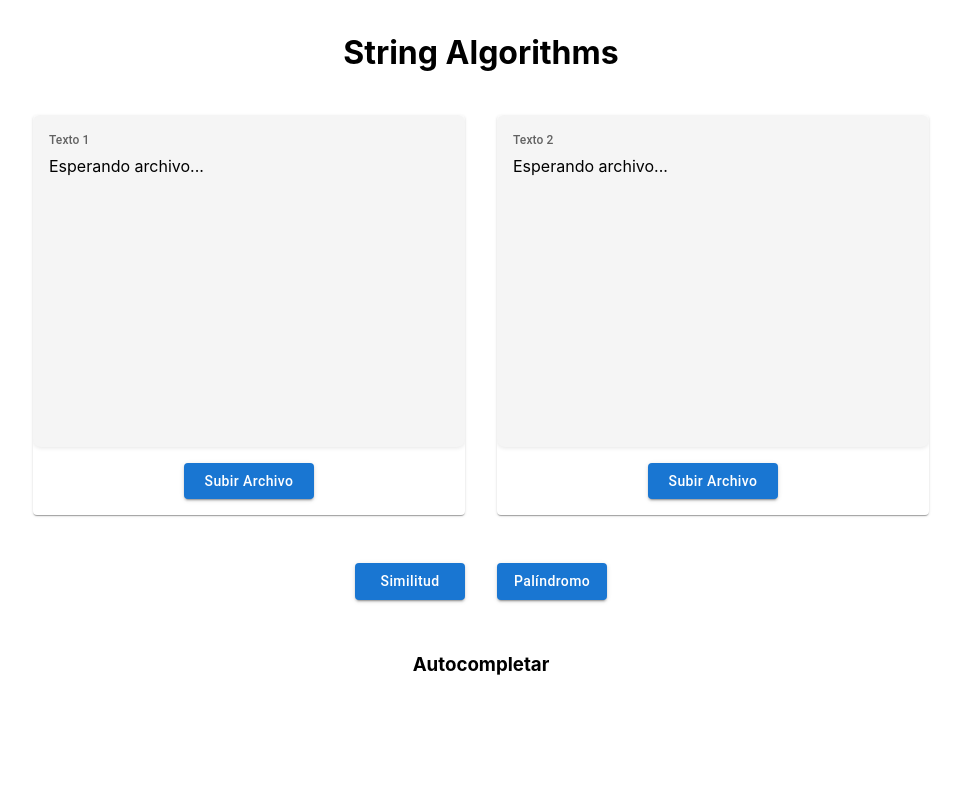
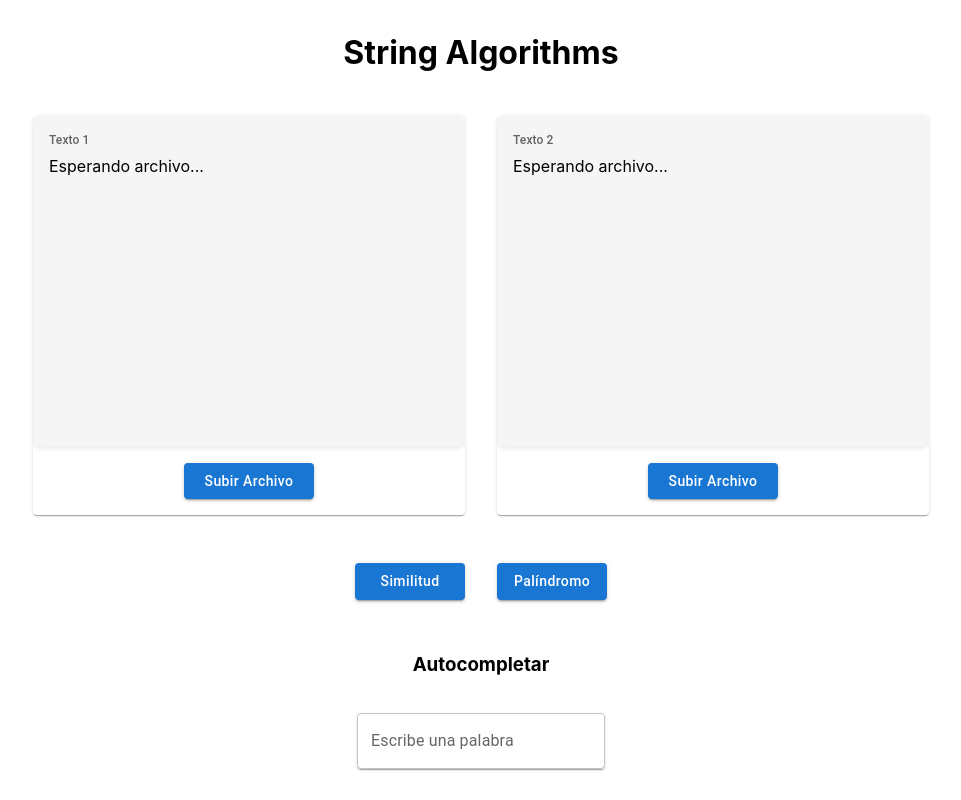
Before and after one commit to JimenaCarmona2/String-Algorithms-UI, a React (Vite) app in the folder string-algorithms-app/: page / in a window 1280 px wide. Shown: the whole page, without its empty margins (159-1120 px from the left). Built offline with nearby package versions, Linux system fonts and the light colour scheme.

Commit message:
Componente final de SearchBar que recibe las palabras del archivo de texto y el componente se agregó a App.tsx

```diff
--- a/string-algorithms-app/src/App.tsx
+++ b/string-algorithms-app/src/App.tsx
@@ -20,7 +20,7 @@ function App() {
   const [text2Content, setText2Content] = React.useState<string>('Esperando archivo...');
 
   // Convierte fileContent1 en un arreglo de palabras
-  const arrayOfWords = fileContent1.split('\n').map((line) => line.trim());
+  const arrayOfWords = fileContent1.split(/\s+/).map((word) => word.trim()).filter((word) => word.length > 0);
 
   return (
     <div className='column'>
@@ -50,7 +50,7 @@ function App() {
         <h3>Autocompletar</h3>
         <Card sx={{margin: '16px'}}>
           <div className='column'>
-
+            <SearchBar arrayOfWords={arrayOfWords}></SearchBar>
           </div>
         </Card>
     </div>
--- a/string-algorithms-app/src/components/SearchBar.tsx
+++ b/string-algorithms-app/src/components/SearchBar.tsx
@@ -1,6 +1,35 @@
 import React from 'react';
-import { Autocomplete } from "../components/Autocomplete";
+import TextField from '@mui/material/TextField';
+import { Autocomplete } from '../components/Autocomplete';
 
-export default function SearchBar() {
+interface SearchBarProps {
+  arrayOfWords: string[];
+}
 
-}
+const SearchBar: React.FC<SearchBarProps> = ({ arrayOfWords }) => {
+  const [searchTerm, setSearchTerm] = React.useState(''); // Input del usuario
+  const matchingWords = Autocomplete(searchTerm, arrayOfWords);
+
+  return (
+    <div>
+      <TextField
+        id="outlined-basic"
+        label="Escribe una palabra"
+        variant="outlined"
+        value={searchTerm}
+        onChange={(e) => setSearchTerm(e.target.value)} // Actualizar el estado al escribir
+        fullWidth
+      />
+
+      {searchTerm && matchingWords.length > 0 && (
+        <ul>
+          {matchingWords.map((matchingWords, index) => (
+            <li key={index}>{matchingWords}</li>
+          ))}
+        </ul>
+      )}
+    </div>
+  );
+};
+
+export default SearchBar;
```
